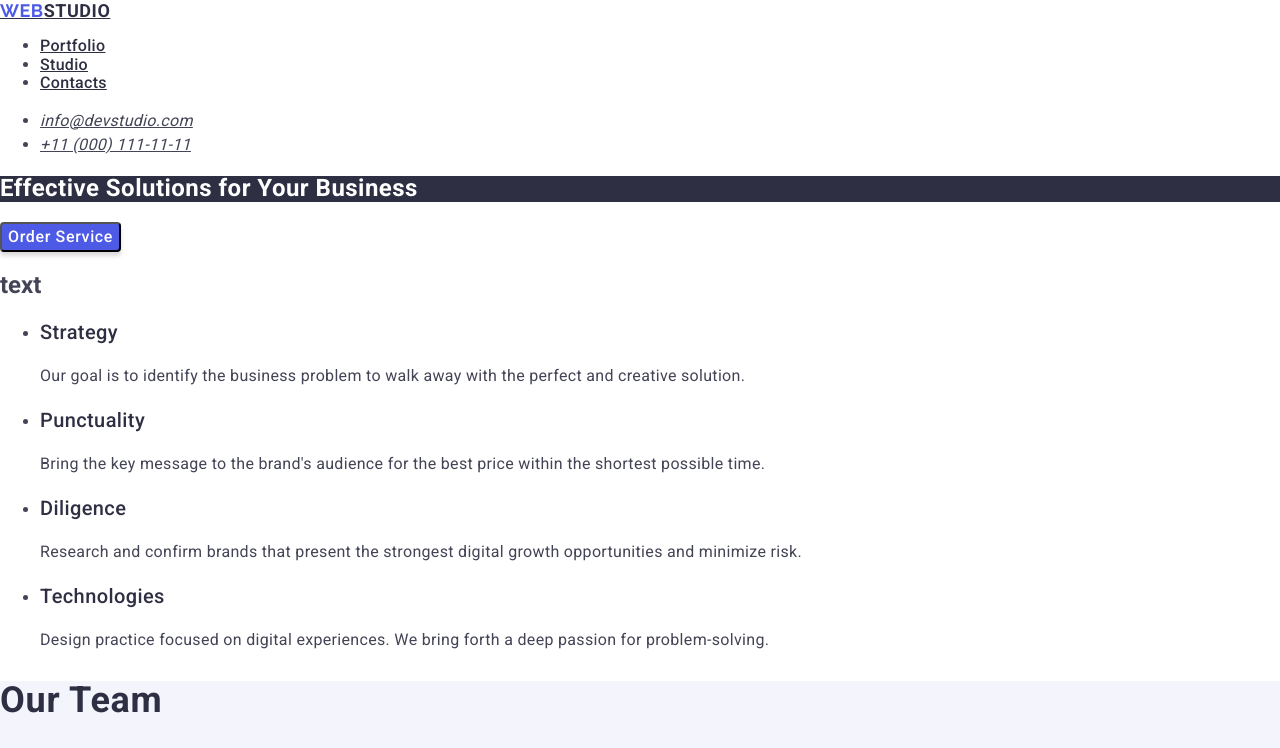
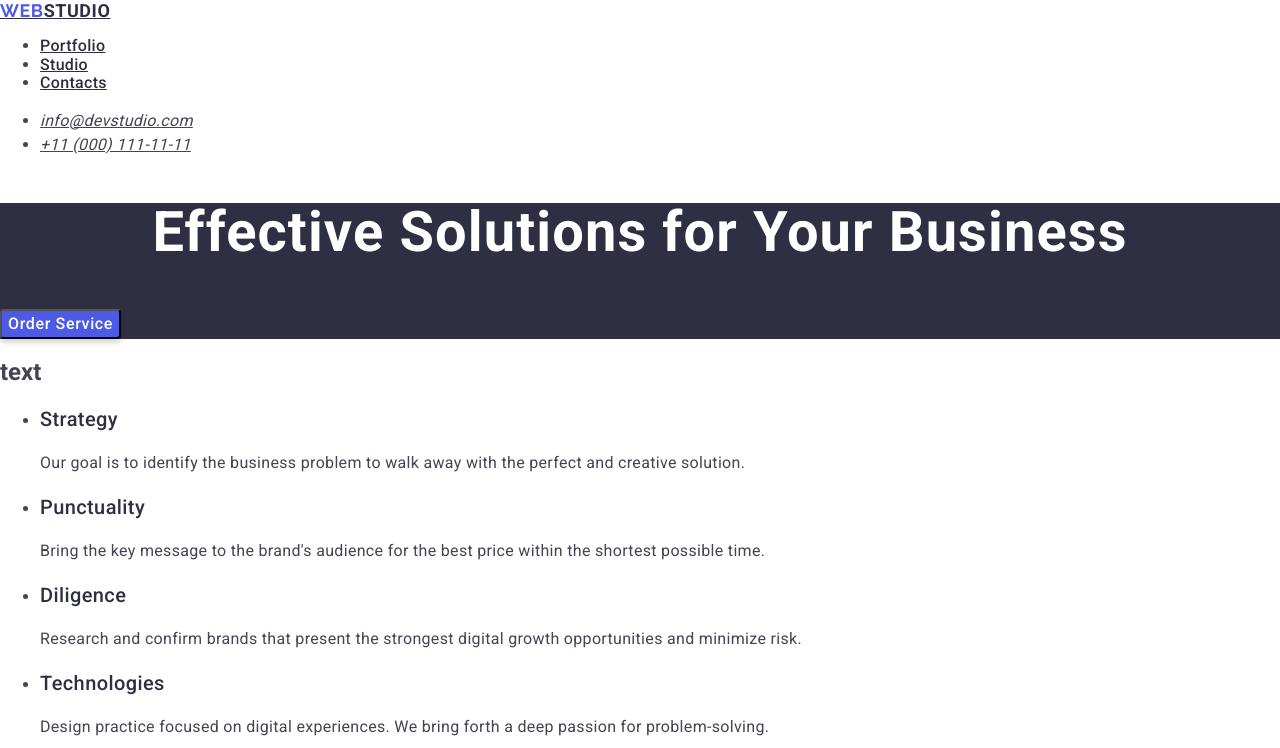
Before and after one commit to Vladymyr2016/goit-markup-hw-02, a plain HTML site: page index.html in a window 1280 px wide. Shown: the top 748 px of the page. Drawn offline with nearby package versions, Linux system fonts and the light colour scheme.

Commit message:
3
change first section

```diff
--- a/css/styles.css
+++ b/css/styles.css
@@ -97,19 +97,22 @@ body {
 
 /** ========== button ==========*/
 
-.solution {}
+.solution {
+    background-color: #2e2f42;
+}
 
 .solution-title {
     color: #FFF;
     background-color: #2E2F42;
-    z font-size: 56px;
+    font-size: 56px;
     font-weight: 700;
     line-height: 1.07;
     letter-spacing: 0.02em;
+    text-align: center;
 }
 
 .solution-service-btn {
-    font-family: Roboto;
+    font-family: Roboto, sans-serif;
     color: #FFF;
     font-size: 16px;
     font-weight: 500;
```
